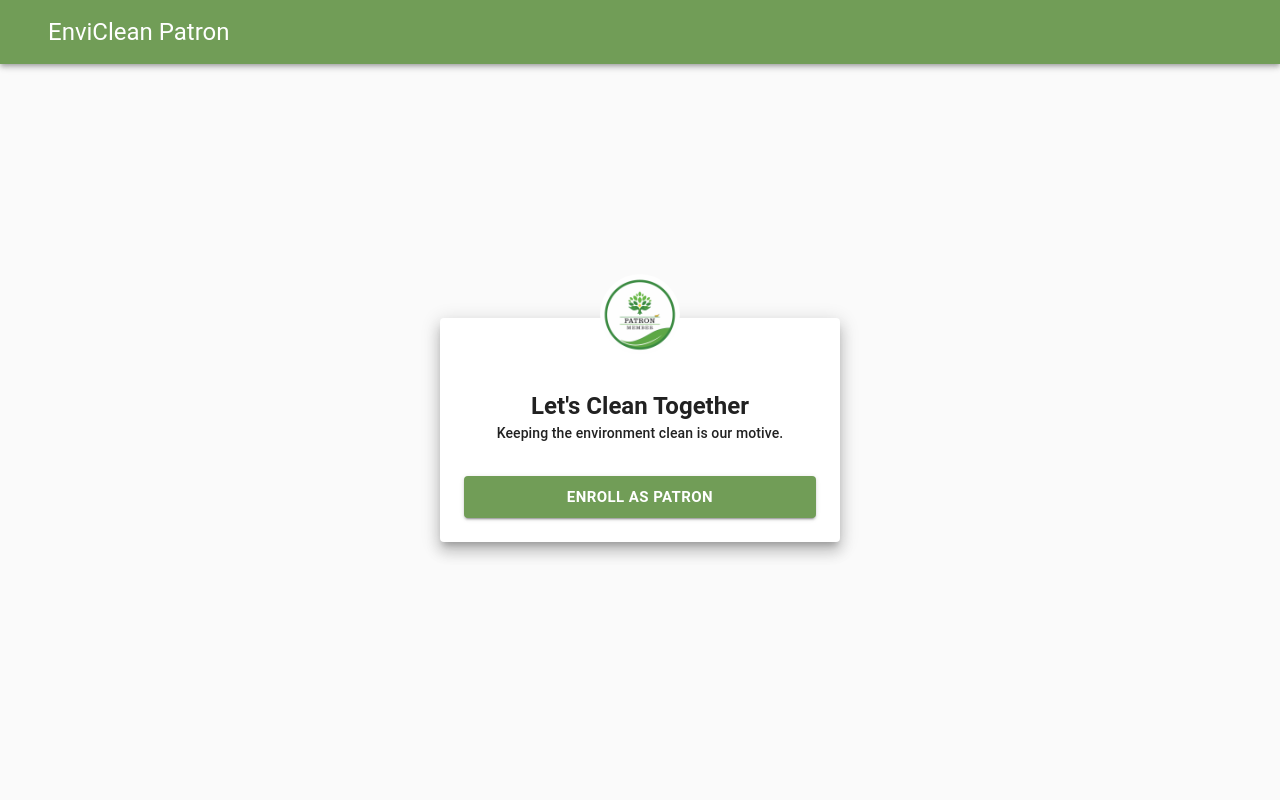
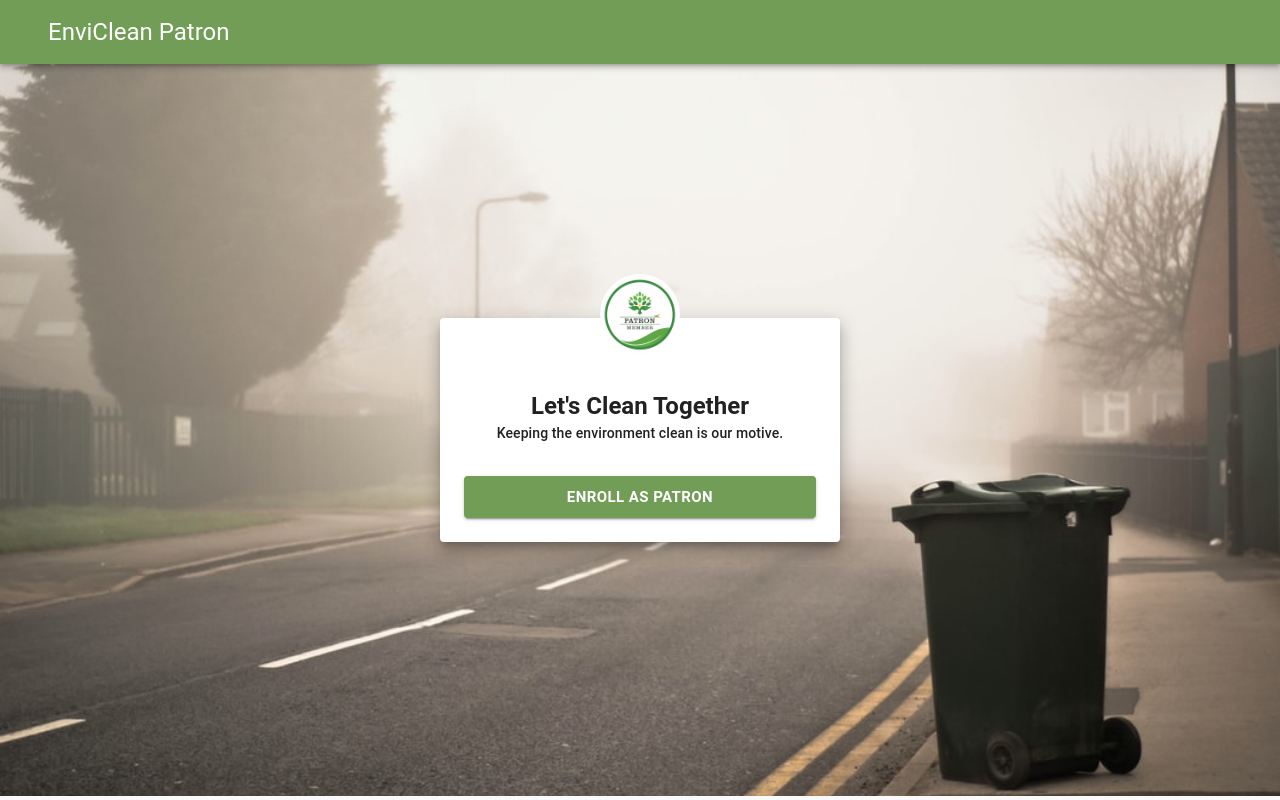
Before and after one commit to DhrumilShah98/Group6_S21_EnviClean, a React (Create React App) app: page / in a window 1280 px wide. Built offline with nearby package versions, Linux system fonts and the light colour scheme.

Commit message:
Added background image

```diff
--- a/src/App.css
+++ b/src/App.css
@@ -1,38 +1,7 @@
 .App {
   text-align: center;
+  background-image: url("./images/dustbin_background.jpg");
+  background-repeat: no-repeat;
+  background-size: cover;
+  background-position: center;
 }
-
-.App-logo {
-  height: 40vmin;
-  pointer-events: none;
-}
-
-@media (prefers-reduced-motion: no-preference) {
-  .App-logo {
-    animation: App-logo-spin infinite 20s linear;
-  }
-}
-
-.App-header {
-  background-color: #282c34;
-  min-height: 100vh;
-  display: flex;
-  flex-direction: column;
-  align-items: center;
-  justify-content: center;
-  font-size: calc(10px + 2vmin);
-  color: white;
-}
-
-.App-link {
-  color: #61dafb;
-}
-
-@keyframes App-logo-spin {
-  from {
-    transform: rotate(0deg);
-  }
-  to {
-    transform: rotate(360deg);
-  }
-}
--- a/src/App.js
+++ b/src/App.js
@@ -4,7 +4,7 @@ import { PatronMember } from './component/PatronMember/PatronMember';
 
 function App() {
   return (
-    <div>
+    <div className="App">
       <Navbar />
       <PatronMember />
     </div>
```
Also changed, not shown: src/images/dustbin_background.jpg (added).
